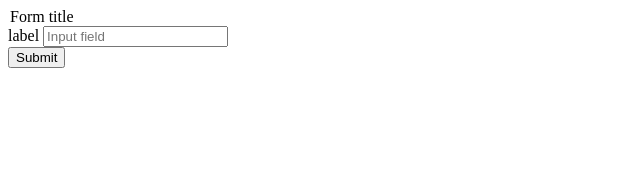
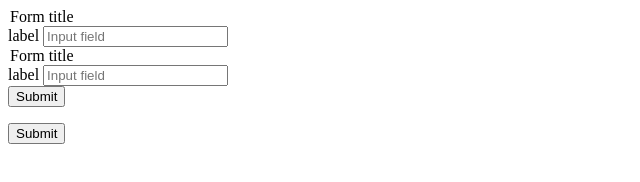
Before and after one commit to Nileshkatre/projects, a plain HTML site: page index.html in a window 1280 px wide. Shown: the whole page, without its empty margins (0-640 px from the left). Drawn offline with Linux system fonts and the light colour scheme.

Commit message:
form modify

```diff
--- a/index.html
+++ b/index.html
@@ -6,7 +6,18 @@
 		<input type="text" class="form-control" id="" placeholder="Input field">
 	</div>
 
+	<form action="" method="POST" role="form">
+		<legend>Form title</legend>
 
+		<div class="form-group">
+			<label for="">label</label>
+			<input type="text" class="form-control" id="" placeholder="Input field">
+		</div>
+
+
+
+		<button type="submit" class="btn btn-primary">Submit</button>
+	</form>
 
 	<button type="submit" class="btn btn-primary">Submit</button>
 </form>
```
